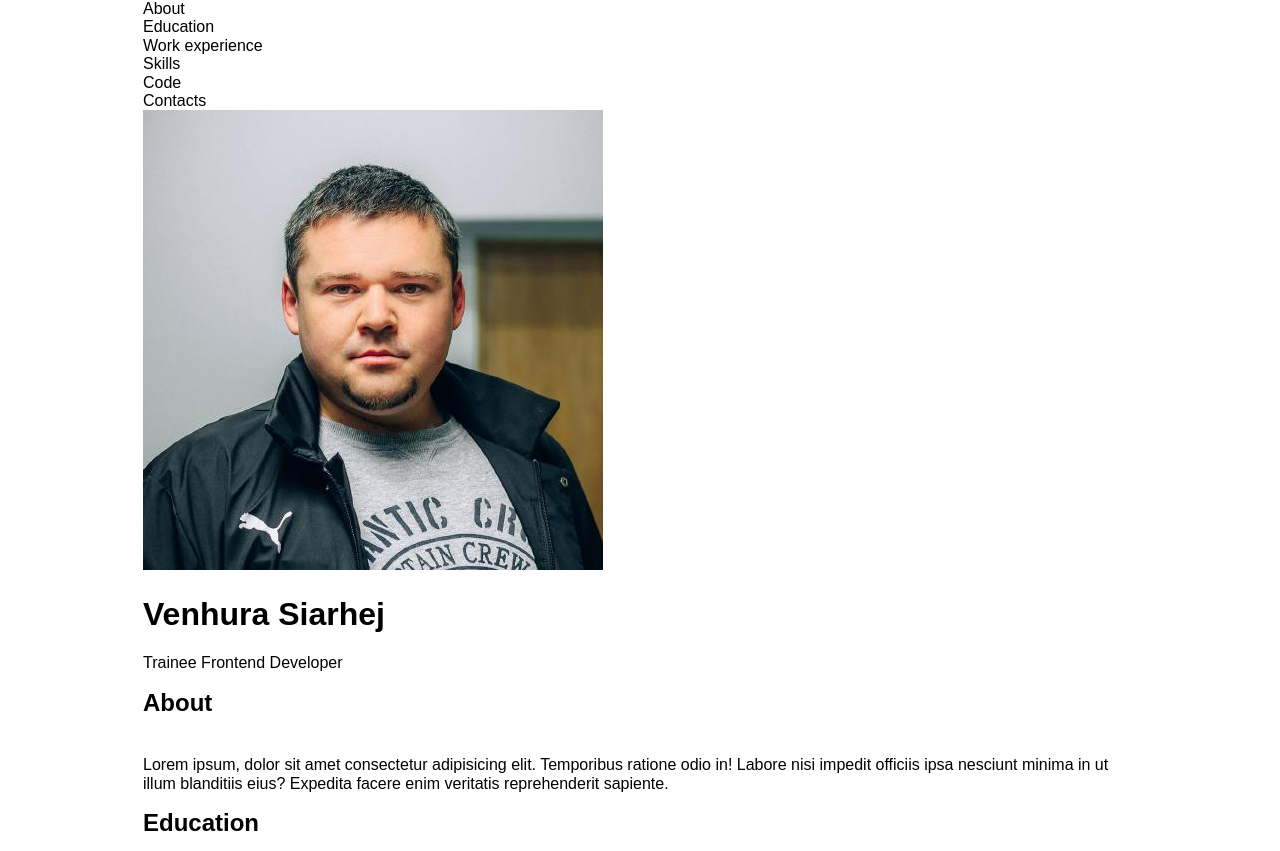
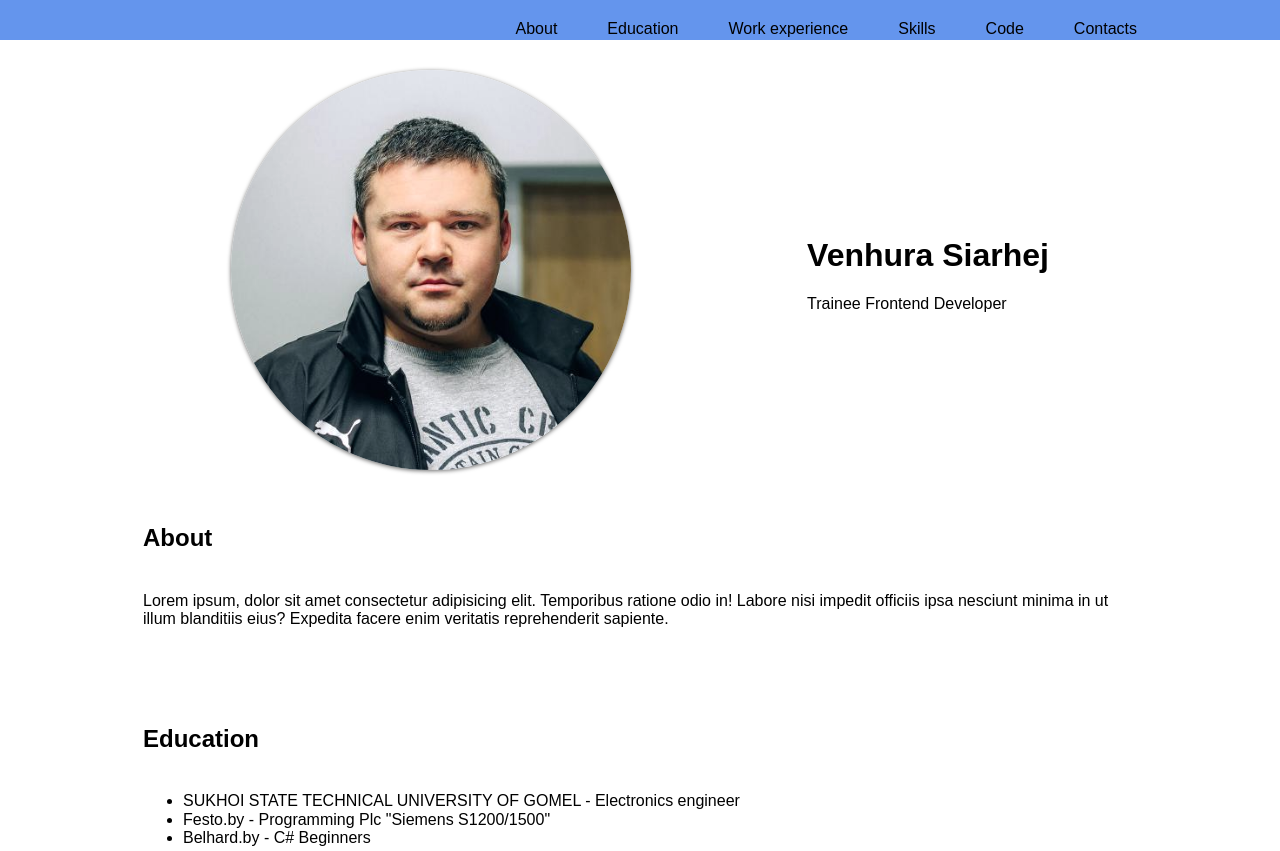
Before and after one commit to venguraserg/rsschool-cv_stage0, a plain HTML site: page index.html in a window 1280 px wide. Shown: the top 851 px of the page. Drawn offline with Linux system fonts and the light colour scheme.

Commit message:
feat: CSS Header and hero section

```diff
--- a/css/style.css
+++ b/css/style.css
@@ -42,3 +42,43 @@ body {
   margin: 0;
   margin-bottom: 40px;
 }
+
+.section-offset{
+  padding-top: 20px;
+  padding-bottom: 60px;
+}
+
+
+
+/*header*/
+.header{
+  padding: 20px 0;
+  background-color: cornflowerblue;
+}
+
+.heder-nav-list{
+  position:relative;
+  float: right;
+
+}
+.nav-list-item:not(:last-child){
+  margin-right: 50px;
+}
+
+/*hero*/
+.hero{
+  padding: 30px 0px;
+}
+.hero-photo-img{
+  width: 400px;
+  height: 400px;
+  object-fit: cover;
+  border-radius: 50%;
+  box-shadow: 0 1px 4px rgba(0, 0, 0, .6);
+  filter: grayscale(0.2) brightness(1.05);
+  transition: .3s;
+}
+.hero-container{
+  justify-content: space-around;
+  align-items: center;
+}
--- a/index.html
+++ b/index.html
@@ -12,7 +12,7 @@
     <header class="header">
       <div class="container">
         <nav class="header-nav">
-          <ul class="heder-nav-list list-reset">
+          <ul class="heder-nav-list list-reset flex">
             <li class="nav-list-item">
               <a href="#about" class="nav-item-linl">
                 About
@@ -49,9 +49,9 @@
     </header>
     <main class="main">
       <section id="hero" class="hero">
-        <div class="container">
+        <div class="container flex hero-container">
           <div class="hero-photo">
-            <img src="./image/photo.jpg" alt="photo">
+            <img class="hero-photo-img" src="./image/photo.jpg" alt="photo">
           </div>
           <div class="hero-name-descr">
             <h1>Venhura Siarhej</h1>
@@ -59,13 +59,13 @@
           </div>
         </div>
       </section>
-      <section id="about" class="about">
+      <section id="about" class="about section-offset">
         <div class="container">
           <h2 class="section-title">About</h2>
           <p>Lorem ipsum, dolor sit amet consectetur adipisicing elit. Temporibus ratione odio in! Labore nisi impedit officiis ipsa nesciunt minima in ut illum blanditiis eius? Expedita facere enim veritatis reprehenderit sapiente.</p>
         </div>
       </section>
-      <section id="education" class="education">
+      <section id="education" class="education section-offset">
         <div class="container">
           <h2 class="section-title">Education</h2>
           <ul class="education-list">
@@ -81,7 +81,7 @@
           </ul>
         </div>
       </section>
-      <section id="work-experience" class="work-experience">
+      <section id="work-experience" class="work-experience section-offset">
         <div class="container">
           <h2 class="section-title">Work experience</h2>
           <ul class="work-experience-list">
@@ -94,7 +94,7 @@
         </ul>
         </div>
       </section>
-      <section id="skills" class="skills">
+      <section id="skills" class="skills section-offset">
         <div class="container">
           <h2 class="section-title">Skills</h2>
           <ul class="skills-list">
@@ -127,7 +127,7 @@
           </ul>
         </div>
       </section>
-      <section id="code" class="code">
+      <section id="code" class="code section-offset">
         <div class="container">
           <h2 class="section-title">Code</h2>
           <pre>
@@ -164,7 +164,7 @@
         </div>
       </section>
 
-      <section id="contacts" class="contacts">
+      <section id="contacts" class="contacts section-offset">
         <div class="container">
           <h2 class="section-title">Contacts</h2>
           <ul class="contacts-list">
@@ -184,8 +184,8 @@
     </main>
     <footer class="footer">
       <div class="container">
-        <nav class="footer-nav">
-          <ul class="footer-nav-list">
+        <nav class="footer-nav ">
+          <ul class="footer-nav-list flex">
             <li class="footer-nav-list-item">
               <a class="github-link" href="https://github.com/venguraserg">github</a>
             </li>
```
